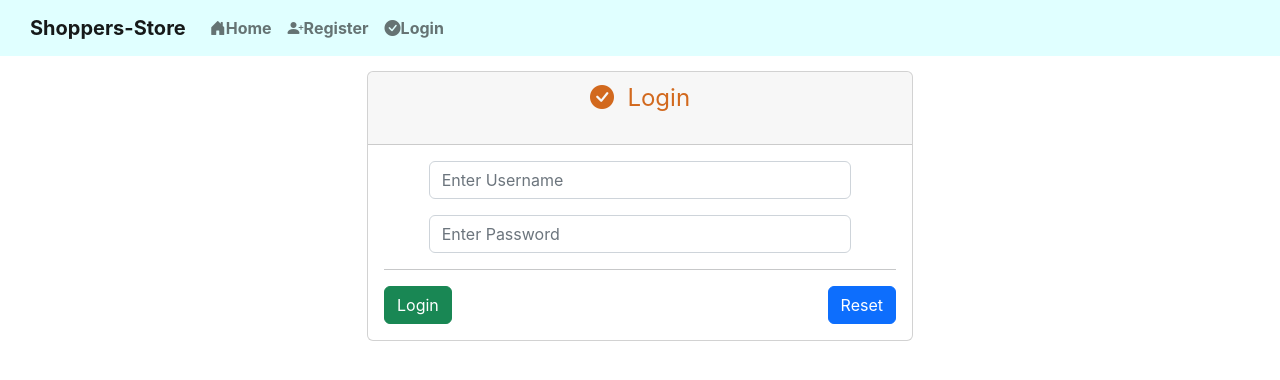
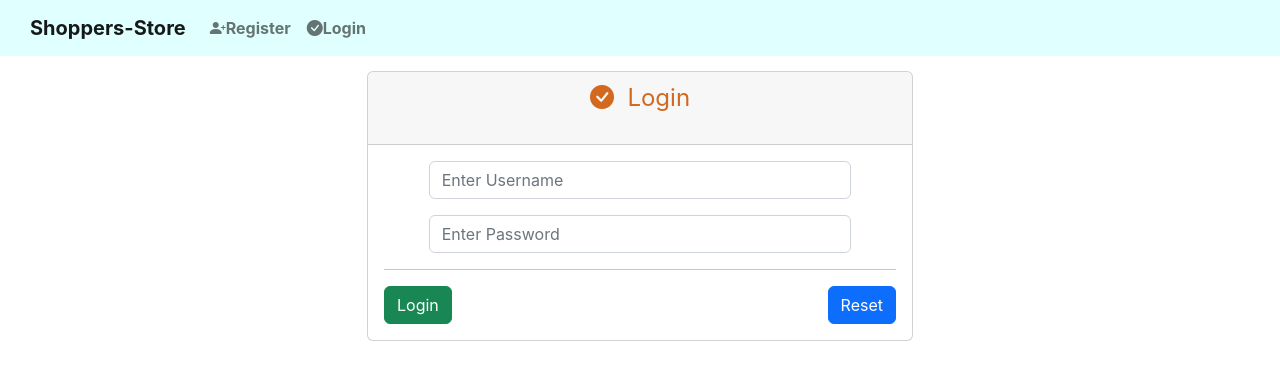
Before and after one commit to Ankithorizon/Shoppers--Store--REACT, a React (Create React App) app: page /login in a window 1280 px wide. Shown: the top 380 px of the page. Built offline with nearby package versions, Linux system fonts and the light colour scheme.

Commit message:
login-wip6

```diff
--- a/src/App.js
+++ b/src/App.js
@@ -4,12 +4,12 @@ import { BrowserRouter as Router, Routes, Route, Link } from "react-router-dom";
 import "./App.css";
 
 import Home from "./components/Home/Home";
+import Product from "./components/Product/Product";
 import Header from "./components/Header/Header";
 import Register from "./components/Register/Register";
 import Login from "./components/Login/Login";
 import UnAuth from "./components/UnAuth/UnAuth";
 import NotFound from "./components/NotFound/NotFound";
-
 
 function App() {
   return (
@@ -20,6 +20,7 @@ function App() {
           <Routes>
             <Route path="/" element={<Home />} />
             <Route path="/home" element={<Home />} />
+            <Route path="/product" element={<Product />} />
             <Route path="/register" element={<Register />} />
             <Route path="/login" element={<Login />} />
             <Route path="/un-auth" element={<UnAuth />} />
--- a/src/components/Header/Header.jsx
+++ b/src/components/Header/Header.jsx
@@ -6,11 +6,33 @@ import { Navbar, Container, NavDropdown, Nav, Dropdown } from "react-bootstrap";
 import "./style.css";
 
 import { useNavigate } from "react-router-dom";
+import AuthenticationService from "../../services/authentication.service";
 
 const Header = () => {
   const navigate = useNavigate();
 
-  useEffect(() => {}, []);
+  const [currentUserName, setCurrentUserName] = useState(null);
+  const [currentUserRole, setCurrentUserRole] = useState(null);
+  const [currentUserToken, setCurrentUserToken] = useState(null);
+
+  useEffect(() => {
+    var currUser = AuthenticationService.getCurrentUser();
+
+    if (currUser !== null) {
+      setCurrentUserName(currUser.userName);
+      setCurrentUserRole(currUser.role);
+      setCurrentUserToken(currUser.token);
+    } else {
+      console.log("not logged in yet!");
+    }
+  }, []);
+
+  const logout = () => {
+    AuthenticationService.logout();
+    setCurrentUserName(null);
+    setCurrentUserRole(null);
+    setCurrentUserToken(null);
+  };
 
   return (
     <>
@@ -20,10 +42,32 @@ const Header = () => {
         </Navbar.Brand>
         <Navbar.Toggle aria-controls="basic-navbar-nav" />
         <Navbar.Collapse id="basic-navbar-nav">
+          {currentUserName && currentUserRole === "Admin" ? (
             <Nav className="me-auto">
               <Link to={"/home"} className="nav-link">
                 <i className="bi bi-house-door-fill"></i>Home
               </Link>
+              <Link to={"/product"} className="nav-link">
+                <i className="bi bi-house-door-fill"></i>Product
+              </Link>
+            </Nav>
+          ) : (
+            <span></span>
+          )}
+
+          {currentUserName ? (
+            <Nav>
+              <a href="/login" onClick={() => logout()} className="nav-link">
+                <h6>
+                  <b>
+                    [<span className="userRole">({currentUserRole})</span>{" "}
+                    {currentUserName} ]LogOut{" "}
+                  </b>
+                </h6>
+              </a>
+            </Nav>
+          ) : (
+            <Nav>
               <Link to={"/register"} className="nav-link">
                 <i className="bi bi-person-plus-fill"></i>
                 Register
@@ -32,6 +76,7 @@ const Header = () => {
                 <i className="bi bi-check-circle-fill"></i>Login
               </Link>
             </Nav>
+          )}
         </Navbar.Collapse>
       </Navbar>
     </>
--- a/src/components/Header/style.css
+++ b/src/components/Header/style.css
@@ -5,3 +5,7 @@
     padding-left: 30px;
     padding-right: 20px;
 }
+
+.userRole {
+    color: red;
+}
--- a/src/components/Login/Login.jsx
+++ b/src/components/Login/Login.jsx
@@ -24,6 +24,7 @@ const Login = () => {
 
   useEffect(() => {
     var currUser = AuthenticationService.getCurrentUser();
+    if (currUser !== null) navigate("/home");
   }, []);
 
   const setField = (field, value) => {
@@ -99,8 +100,29 @@ const Login = () => {
 
           if (response.data.response.responseCode === 200) {
             resetForm();
+
+            var currentUser = {
+              token: response.data.token,
+              userName: response.data.userName,
+              role: response.data.myRole,
+            };
+
+            localStorage.setItem("currentUser", JSON.stringify(currentUser));
+
+            /*
             setTimeout(() => {
               navigate("/home");
+            }, 3000);
+            */
+
+            setTimeout(() => {
+              // this will not complete refresh home page
+              // so also not complete refresh header
+              // navigate("/home");
+
+              // this will complete refresh home page
+              // so also complete refresh header
+              window.location.reload("/home", true);
             }, 3000);
           }
         })
--- /dev/null
+++ b/src/components/Product/Product.jsx
@@ -0,0 +1,27 @@
+import React, { useState, useEffect } from "react";
+import "./style.css";
+import AuthenticationService from "../../services/authentication.service";
+
+import { useNavigate } from "react-router-dom";
+
+// react-bootstrap-table-2
+import BootstrapTable from "react-bootstrap-table-next";
+import paginationFactory from "react-bootstrap-table2-paginator";
+import filterFactory, { textFilter } from "react-bootstrap-table2-filter";
+
+import Button from "react-bootstrap/Button";
+
+const Product = () => {
+  let navigate = useNavigate();
+
+  useEffect(() => {
+    var currRole = AuthenticationService.getCurrentUserRole();
+
+    if (currRole === null || (currRole !== null && currRole !== "Admin"))
+      navigate("/un-auth");
+  }, []);
+
+  return <div>Product page accessed after login</div>;
+};
+
+export default Product;
--- a/src/components/Register/Register.jsx
+++ b/src/components/Register/Register.jsx
@@ -22,8 +22,8 @@ const Registration = () => {
 
   useEffect(() => {
     var currUser = AuthenticationService.getCurrentUser();
-
-    getRoles();
+    if (currUser !== null) navigate("/home");
+    else getRoles();
   }, []);
 
   // reset form
```
Also changed, not shown: src/components/Product/style.css (added). Lines whose indentation alone changed are shown as unchanged.
